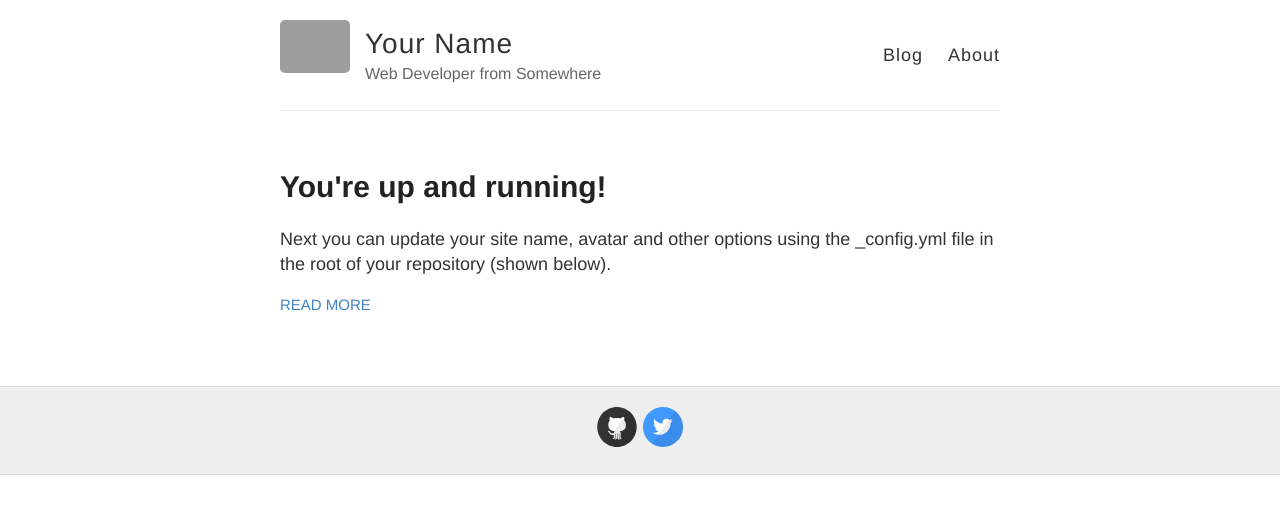
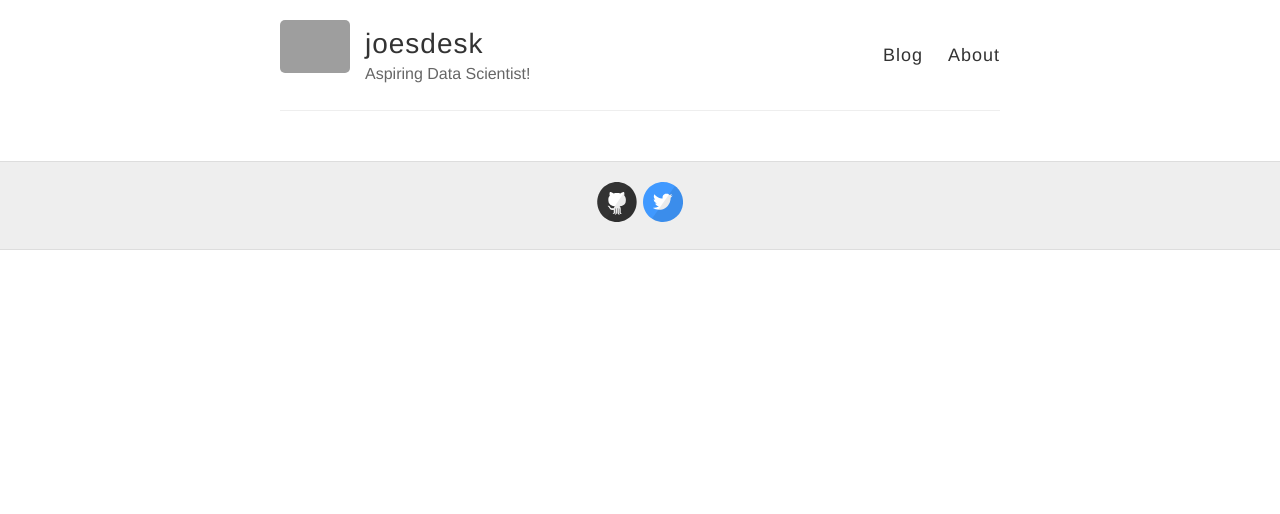
Before and after one commit to joesdesk/joesdesk.github.io, a Jekyll site: the page built from index.html, in a window 1280 px wide. Shown: the top 514 px of the page. Built offline with Jekyll 4.4.1, drawn with Linux system fonts in a browser that asks for light colours; grey boxes are pictures that could not be loaded.

Commit message:
Test of first post

```diff
--- a/_config.yml
+++ b/_config.yml
@@ -3,10 +3,10 @@
 #
 
 # Name of your site (displayed in the header)
-name: Your Name
+name: joesdesk
 
 # Short bio or description (displayed in the header)
-description: Web Developer from Somewhere
+description: Aspiring Data Scientist!
 
 # URL of your avatar or profile pic (you could use your GitHub profile pic)
 avatar: https://raw.githubusercontent.com/barryclark/jekyll-now/master/images/jekyll-logo.png
--- a/_posts/2014-3-3-Hello-World.md
+++ /dev/null
@@ -1,10 +0,0 @@
----
-layout: post
-title: You're up and running!
----
-
-Next you can update your site name, avatar and other options using the _config.yml file in the root of your repository (shown below).
-
-![_config.yml]({{ site.baseurl }}/images/config.png)
-
-The easiest way to make your first post is to edit this one. Go into /_posts/ and update the Hello World markdown file. For more instructions head over to the [Jekyll Now repository](https://github.com/barryclark/jekyll-now) on GitHub.
```
Also changed, not shown: _posts/non-linear-relation.md (added, +10 -0 lines).
